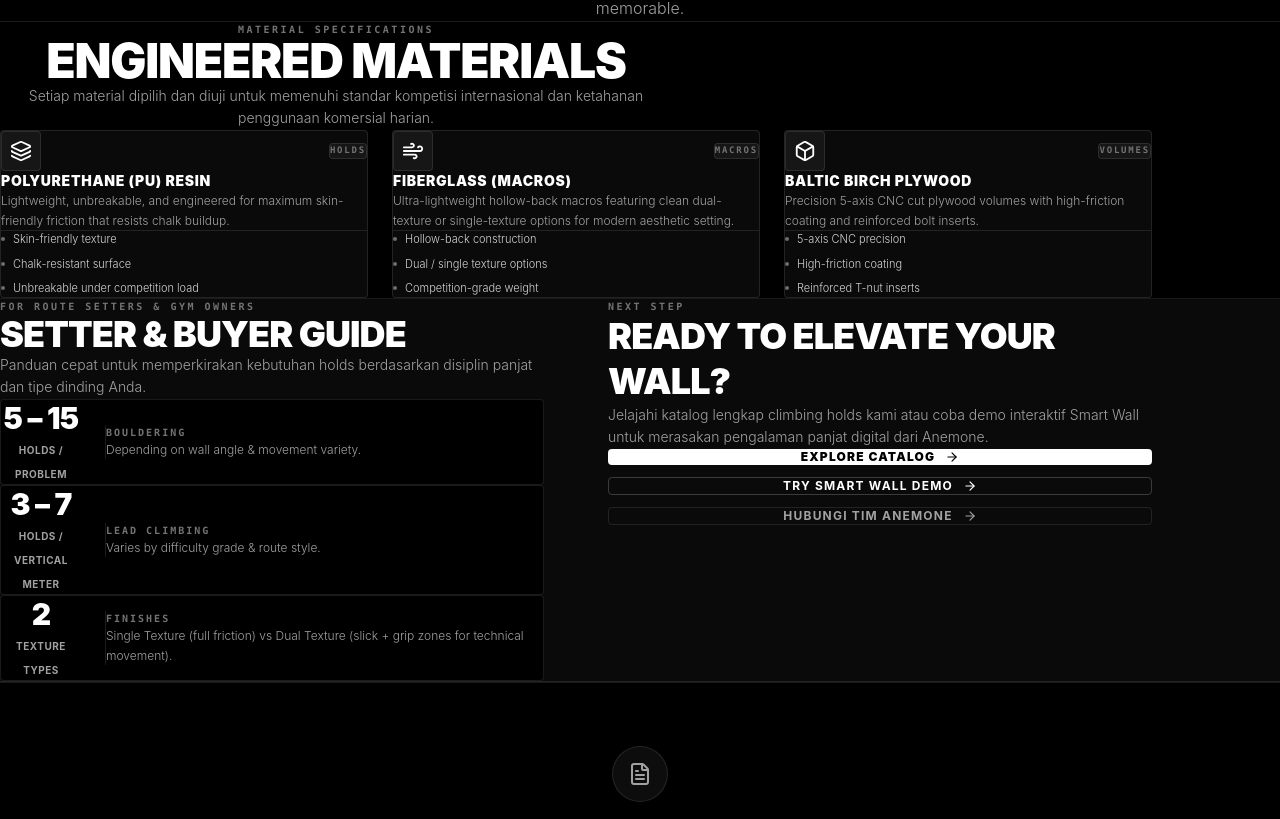
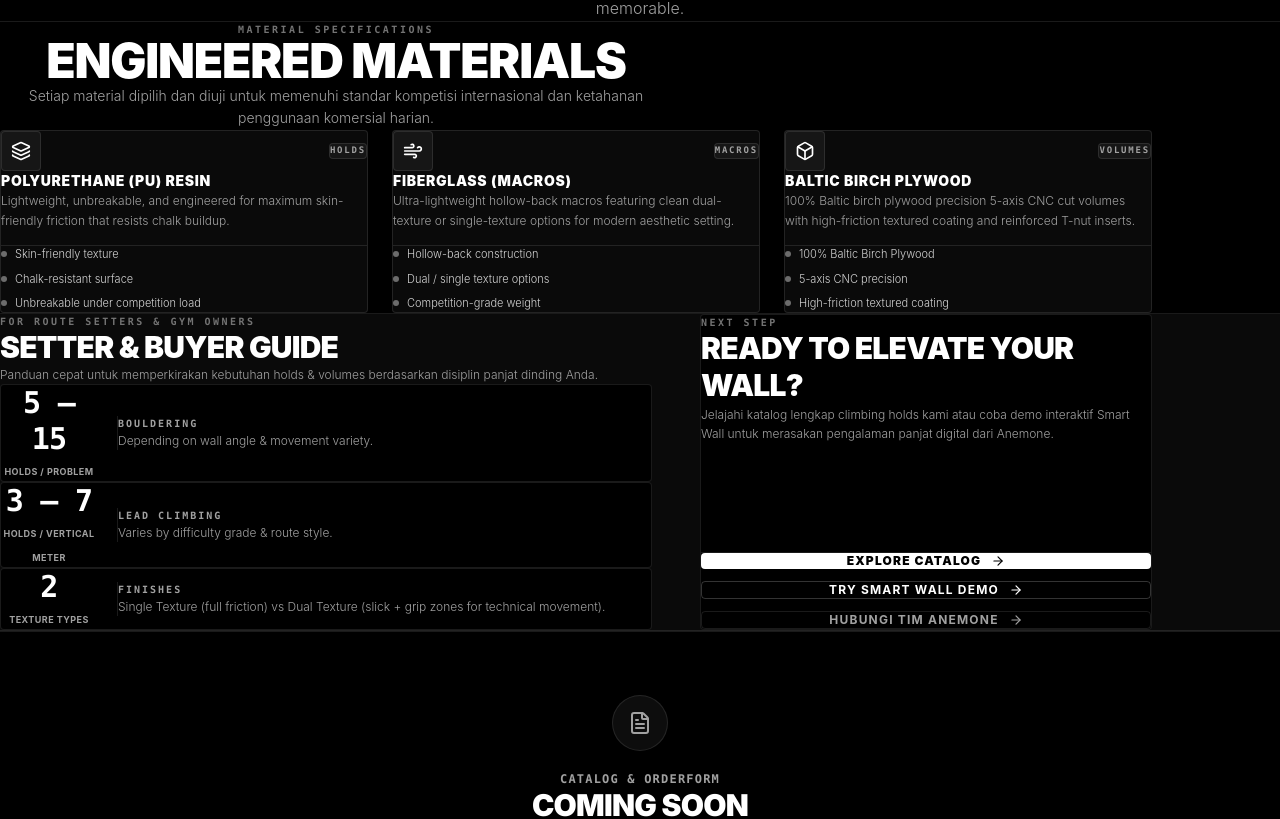
Before and after one commit to budiajir/anemone, a React (Vite) app: page /about in a window 1280 px wide. Shown: the part 554-1373 px from the top of the page. Built offline with nearby package versions, Linux system fonts and the light colour scheme; no server answers.

Commit message:
Refine About page layout alignment and restrict Volumes strictly to Baltic Birch Plywood

```diff
--- a/src/pages/About.jsx
+++ b/src/pages/About.jsx
@@ -4,22 +4,22 @@
 import { ArrowRight, Layers, Wind, Box } from "lucide-react";
 
 const fadeUp = {
-  hidden: { opacity: 0, y: 30 },
-  visible: { opacity: 1, y: 0, transition: { duration: 0.6, ease: "easeOut" } },
+  hidden: { opacity: 0, y: 25 },
+  visible: { opacity: 1, y: 0, transition: { duration: 0.5, ease: "easeOut" } },
 };
 
 const stagger = {
   hidden: { opacity: 0 },
   visible: {
     opacity: 1,
-    transition: { staggerChildren: 0.12 },
+    transition: { staggerChildren: 0.1 },
   },
 };
 
-/* ─── DATA ─── */
+/* ─── DATA (Volumes is strictly Baltic Birch Plywood) ─── */
 const materials = [
   {
-    icon: <Layers size={22} />,
+    icon: <Layers size={20} />,
     title: "POLYURETHANE (PU) RESIN",
     tag: "HOLDS",
     description:
@@ -27,7 +27,7 @@
     specs: ["Skin-friendly texture", "Chalk-resistant surface", "Unbreakable under competition load"],
   },
   {
-    icon: <Wind size={22} />,
+    icon: <Wind size={20} />,
     title: "FIBERGLASS (MACROS)",
     tag: "MACROS",
     description:
@@ -35,12 +35,12 @@
     specs: ["Hollow-back construction", "Dual / single texture options", "Competition-grade weight"],
   },
   {
-    icon: <Box size={22} />,
+    icon: <Box size={20} />,
     title: "BALTIC BIRCH PLYWOOD",
     tag: "VOLUMES",
     description:
-      "Precision 5-axis CNC cut plywood volumes with high-friction coating and reinforced bolt inserts.",
-    specs: ["5-axis CNC precision", "High-friction coating", "Reinforced T-nut inserts"],
+      "100% Baltic birch plywood precision 5-axis CNC cut volumes with high-friction textured coating and reinforced T-nut inserts.",
+    specs: ["100% Baltic Birch Plywood", "5-axis CNC precision", "High-friction textured coating"],
   },
 ];
 
@@ -70,13 +70,13 @@
     <div className="bg-black text-white min-h-screen font-sans">
 
       {/* ═══════════════════════════════════════
-          HERO SECTION
+          1. HERO SECTION
           ═══════════════════════════════════════ */}
       <section
         style={{ paddingTop: "180px" }}
-        className="pb-20 md:pb-28 px-6 md:px-12 border-b border-white/10 flex items-center justify-center"
+        className="pb-20 md:pb-28 px-6 md:px-12 border-b border-white/10 flex items-center justify-center text-center"
       >
-        <div className="max-w-3xl mx-auto text-center space-y-8 flex flex-col items-center w-full">
+        <div className="max-w-3xl mx-auto space-y-8 flex flex-col items-center w-full">
           {/* Chip badge */}
           <motion.span
             initial={{ opacity: 0, y: 10 }}
@@ -92,7 +92,7 @@
             initial={{ opacity: 0, y: 20 }}
             animate={{ opacity: 1, y: 0 }}
             transition={{ delay: 0.1, duration: 0.5 }}
-            className="text-4xl sm:text-6xl md:text-7xl lg:text-8xl font-black uppercase tracking-tight text-white leading-[0.95] text-center"
+            className="text-4xl sm:text-6xl md:text-7xl lg:text-8xl font-black uppercase tracking-tight text-white leading-[0.95]"
           >
             WHERE
             <br />
@@ -106,7 +106,7 @@
             initial={{ opacity: 0, y: 20 }}
             animate={{ opacity: 1, y: 0 }}
             transition={{ delay: 0.2, duration: 0.6 }}
-            className="text-neutral-400 text-sm sm:text-base font-light leading-relaxed max-w-lg text-center"
+            className="text-neutral-400 text-sm sm:text-base font-light leading-relaxed max-w-lg mx-auto"
           >
             We are a collective of climbers obsessed with shape, movement, and
             friction. From plastic walls to natural crags, our mission is to
@@ -117,7 +117,7 @@
       </section>
 
       {/* ═══════════════════════════════════════
-          ENGINEERED MATERIALS SECTION (FULL WIDTH)
+          2. ENGINEERED MATERIALS (SEJAJAR & RAPI)
           ═══════════════════════════════════════ */}
       <section className="py-20 md:py-28 bg-black border-b border-white/10">
         <div className="max-w-6xl mx-auto px-6 md:px-12 w-full space-y-12">
@@ -127,7 +127,7 @@
             whileInView="visible"
             viewport={{ once: true }}
             variants={fadeUp}
-            className="text-center max-w-2xl mx-auto space-y-4"
+            className="text-center max-w-2xl mx-auto space-y-3"
           >
             <span className="font-mono text-[10px] font-bold uppercase tracking-[0.25em] text-neutral-500 block">
               MATERIAL SPECIFICATIONS
@@ -135,44 +135,52 @@
             <h2 className="text-3xl sm:text-4xl md:text-5xl font-black uppercase tracking-tight text-white">
               ENGINEERED MATERIALS
             </h2>
-            <p className="text-neutral-400 text-sm font-light leading-relaxed">
+            <p className="text-neutral-400 text-xs sm:text-sm font-light leading-relaxed">
               Setiap material dipilih dan diuji untuk memenuhi standar kompetisi internasional dan ketahanan penggunaan komersial harian.
             </p>
           </motion.div>
 
+          {/* 3-Cards Grid with strict equal height & baseline alignment */}
           <motion.div
             initial="hidden"
             whileInView="visible"
             viewport={{ once: true }}
             variants={stagger}
-            className="grid grid-cols-1 md:grid-cols-3 gap-6"
+            className="grid grid-cols-1 md:grid-cols-3 gap-6 items-stretch"
           >
             {materials.map((mat) => (
               <motion.div
                 key={mat.title}
                 variants={fadeUp}
-                className="bg-[#0a0a0a] border border-white/10 rounded-sm p-6 space-y-4 hover:border-white/25 transition-colors group flex flex-col justify-between"
+                className="bg-[#0a0a0a] border border-white/10 rounded-sm p-6 flex flex-col justify-between hover:border-white/30 transition-all group h-full"
               >
                 <div className="space-y-4">
+                  {/* Icon & Category Tag */}
                   <div className="flex items-center justify-between">
                     <div className="w-10 h-10 rounded-sm bg-white/5 border border-white/10 flex items-center justify-center text-white group-hover:bg-white/10 transition-colors">
                       {mat.icon}
                     </div>
-                    <span className="font-mono text-[9px] font-bold uppercase tracking-[0.2em] text-neutral-500 bg-white/5 border border-white/10 px-2.5 py-1 rounded">
+                    <span className="font-mono text-[9px] font-bold uppercase tracking-[0.2em] text-neutral-400 bg-white/5 border border-white/10 px-2.5 py-1 rounded">
                       {mat.tag}
                     </span>
                   </div>
+
+                  {/* Title */}
                   <h3 className="text-sm font-black uppercase tracking-wider text-white">
                     {mat.title}
                   </h3>
-                  <p className="text-neutral-400 text-xs font-light leading-relaxed">
+
+                  {/* Description */}
+                  <p className="text-neutral-400 text-xs font-light leading-relaxed min-h-[54px]">
                     {mat.description}
                   </p>
                 </div>
-                <div className="pt-4 border-t border-white/10 flex flex-col gap-2">
+
+                {/* Specs List */}
+                <div className="pt-5 mt-6 border-t border-white/10 flex flex-col gap-2">
                   {mat.specs.map((spec, i) => (
                     <div key={i} className="flex items-center gap-2">
-                      <span className="w-1 h-1 bg-white/40 rounded-full shrink-0" />
+                      <span className="w-1.5 h-1.5 bg-white/40 rounded-full shrink-0" />
                       <span className="text-neutral-300 text-[11px] font-light">{spec}</span>
                     </div>
                   ))}
@@ -185,46 +193,47 @@
       </section>
 
       {/* ═══════════════════════════════════════
-          ROW 2 — SETTER GUIDE (left) + CTA (right)
+          3. SETTER GUIDE (LEFT) & CTA (RIGHT) - SEJAJAR
           ═══════════════════════════════════════ */}
       <section className="py-20 md:py-28 bg-[#0a0a0a] border-b border-white/10">
         <div className="max-w-6xl mx-auto px-6 md:px-12 w-full">
-          <div className="grid grid-cols-1 lg:grid-cols-2 gap-12 lg:gap-16 items-start">
+          <div className="grid grid-cols-1 lg:grid-cols-12 gap-8 lg:gap-12 items-stretch">
 
-            {/* LEFT — Setter & Buyer Guide */}
+            {/* LEFT COLUMN: SETTER & BUYER GUIDE (7 Cols) */}
             <motion.div
               initial="hidden"
               whileInView="visible"
               viewport={{ once: true }}
               variants={stagger}
-              className="space-y-8"
+              className="lg:col-span-7 space-y-6 flex flex-col justify-between"
             >
-              <motion.div variants={fadeUp} className="space-y-4">
+              {/* Header */}
+              <motion.div variants={fadeUp} className="space-y-2">
                 <span className="font-mono text-[10px] font-bold uppercase tracking-[0.25em] text-neutral-500 block">
-                  FOR ROUTE SETTERS & GYM OWNERS
+                  FOR ROUTE SETTERS &amp; GYM OWNERS
                 </span>
-                <h2 className="text-3xl sm:text-4xl font-black uppercase tracking-tight text-white">
-                  SETTER & BUYER GUIDE
+                <h2 className="text-2xl sm:text-3xl font-black uppercase tracking-tight text-white">
+                  SETTER &amp; BUYER GUIDE
                 </h2>
-                <p className="text-neutral-400 text-sm font-light leading-relaxed">
-                  Panduan cepat untuk memperkirakan kebutuhan holds berdasarkan
-                  disiplin panjat dan tipe dinding Anda.
+                <p className="text-neutral-400 text-xs font-light leading-relaxed">
+                  Panduan cepat untuk memperkirakan kebutuhan holds &amp; volumes berdasarkan disiplin panjat dinding Anda.
                 </p>
               </motion.div>
 
-              <motion.div variants={stagger} className="space-y-4">
+              {/* 3 Rows */}
+              <motion.div variants={stagger} className="space-y-3.5 flex-1 flex flex-col justify-center">
                 {guides.map((g) => (
                   <motion.div
                     key={g.label}
                     variants={fadeUp}
-                    className="bg-black border border-white/10 rounded-sm p-5 hover:border-white/25 transition-colors flex items-center gap-6"
+                    className="bg-black border border-white/10 rounded-sm p-4 sm:p-5 hover:border-white/25 transition-colors flex items-center gap-5"
                   >
-                    <div className="text-center shrink-0 w-20">
-                      <span className="text-3xl font-black text-white tracking-tight block">{g.stat}</span>
-                      <span className="text-neutral-400 text-[10px] font-bold uppercase tracking-wider">{g.unit}</span>
+                    <div className="text-center shrink-0 w-24">
+                      <span className="text-2xl sm:text-3xl font-black text-white tracking-tight block font-mono">{g.stat}</span>
+                      <span className="text-neutral-400 text-[9px] font-bold uppercase tracking-wider">{g.unit}</span>
                     </div>
                     <div className="border-l border-white/10 pl-5 space-y-1 flex-1">
-                      <span className="font-mono text-[10px] font-bold uppercase tracking-[0.2em] text-neutral-500 block">{g.label}</span>
+                      <span className="font-mono text-[10px] font-bold uppercase tracking-[0.2em] text-neutral-400 block">{g.label}</span>
                       <p className="text-neutral-400 text-xs font-light leading-relaxed">{g.note}</p>
                     </div>
                   </motion.div>
@@ -232,51 +241,50 @@
               </motion.div>
             </motion.div>
 
-            {/* RIGHT — CTA */}
+            {/* RIGHT COLUMN: CTA CARD (5 Cols) - MATCHING HEIGHT */}
             <motion.div
               initial="hidden"
               whileInView="visible"
               viewport={{ once: true }}
-              variants={stagger}
-              className="space-y-8 lg:sticky lg:top-32"
+              variants={fadeUp}
+              className="lg:col-span-5 bg-black border border-white/10 rounded-sm p-6 sm:p-8 flex flex-col justify-between h-full space-y-8"
             >
-              <motion.div variants={fadeUp} className="space-y-4">
+              <div className="space-y-3">
                 <span className="font-mono text-[10px] font-bold uppercase tracking-[0.25em] text-neutral-500 block">
                   NEXT STEP
                 </span>
-                <h2 className="text-3xl sm:text-4xl font-black uppercase tracking-tight text-white leading-tight">
+                <h2 className="text-2xl sm:text-3xl font-black uppercase tracking-tight text-white leading-tight">
                   READY TO ELEVATE YOUR WALL?
                 </h2>
-                <p className="text-neutral-400 text-sm font-light leading-relaxed">
-                  Jelajahi katalog lengkap climbing holds kami atau coba demo
-                  interaktif Smart Wall untuk merasakan pengalaman panjat
-                  digital dari Anemone.
+                <p className="text-neutral-400 text-xs font-light leading-relaxed">
+                  Jelajahi katalog lengkap climbing holds kami atau coba demo interaktif Smart Wall untuk merasakan pengalaman panjat digital dari Anemone.
                 </p>
-              </motion.div>
+              </div>
 
-              <motion.div variants={fadeUp} className="flex flex-col gap-3">
+              {/* Action Buttons */}
+              <div className="flex flex-col gap-3 pt-4 border-t border-white/10">
                 <Link
                   to="/shop"
-                  className="bg-white text-black font-black uppercase tracking-widest text-xs px-8 py-4 rounded-sm hover:bg-neutral-200 transition-colors flex items-center justify-center gap-2.5"
+                  className="bg-white text-black font-black uppercase tracking-widest text-xs px-6 py-4 rounded-sm hover:bg-neutral-200 transition-colors flex items-center justify-center gap-2.5"
                 >
-                  EXPLORE CATALOG
+                  <span>EXPLORE CATALOG</span>
                   <ArrowRight size={14} />
                 </Link>
                 <Link
                   to="/smart-wall"
-                  className="border border-white/20 text-white font-bold uppercase tracking-widest text-xs px-8 py-4 rounded-sm hover:bg-white/5 hover:border-white/40 transition-all flex items-center justify-center gap-2.5"
+                  className="border border-white/20 text-white font-bold uppercase tracking-widest text-xs px-6 py-3.5 rounded-sm hover:bg-white/5 hover:border-white/40 transition-all flex items-center justify-center gap-2.5"
                 >
-                  TRY SMART WALL DEMO
+                  <span>TRY SMART WALL DEMO</span>
                   <ArrowRight size={14} />
                 </Link>
                 <Link
                   to="/contact"
-                  className="border border-white/10 text-neutral-400 font-bold uppercase tracking-widest text-xs px-8 py-4 rounded-sm hover:bg-white/5 hover:text-white transition-all flex items-center justify-center gap-2.5"
+                  className="border border-white/10 text-neutral-400 font-bold uppercase tracking-widest text-xs px-6 py-3.5 rounded-sm hover:bg-white/5 hover:text-white transition-all flex items-center justify-center gap-2.5"
                 >
-                  HUBUNGI TIM ANEMONE
+                  <span>HUBUNGI TIM ANEMONE</span>
                   <ArrowRight size={14} />
                 </Link>
-              </motion.div>
+              </div>
             </motion.div>
 
           </div>
--- a/src/pages/Home.jsx
+++ b/src/pages/Home.jsx
@@ -34,7 +34,7 @@
     {
       id: "volumes",
       title: "VOLUMES",
-      subtitle: "Precision Baltic Birch Plywood & Fiberglass Geometric Volumes",
+      subtitle: "100% Baltic Birch Plywood Precision Geometric Volumes",
       categoryName: "Volumes",
       path: "/shop?category=Volumes",
       bgImage: "/images/cucu_chips.png",
```
